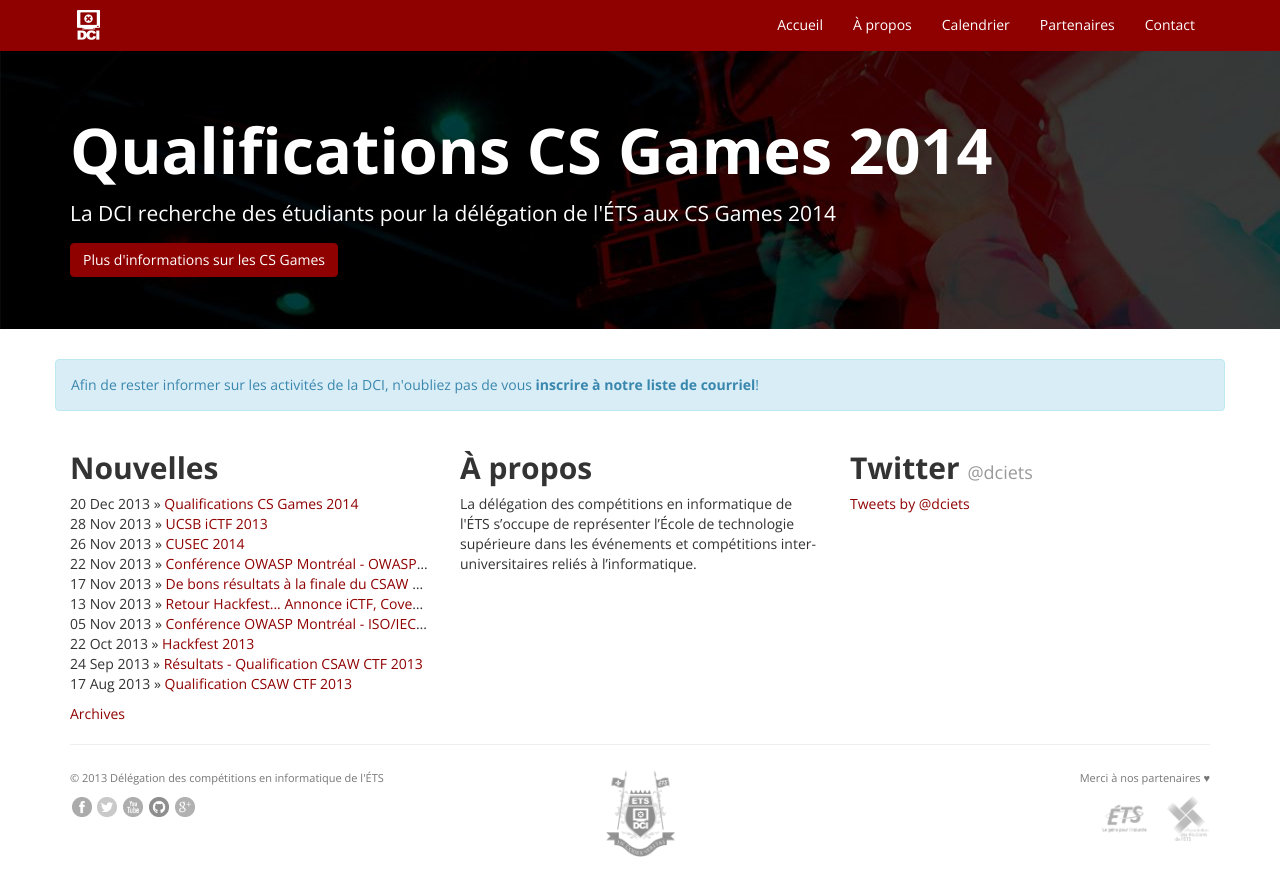
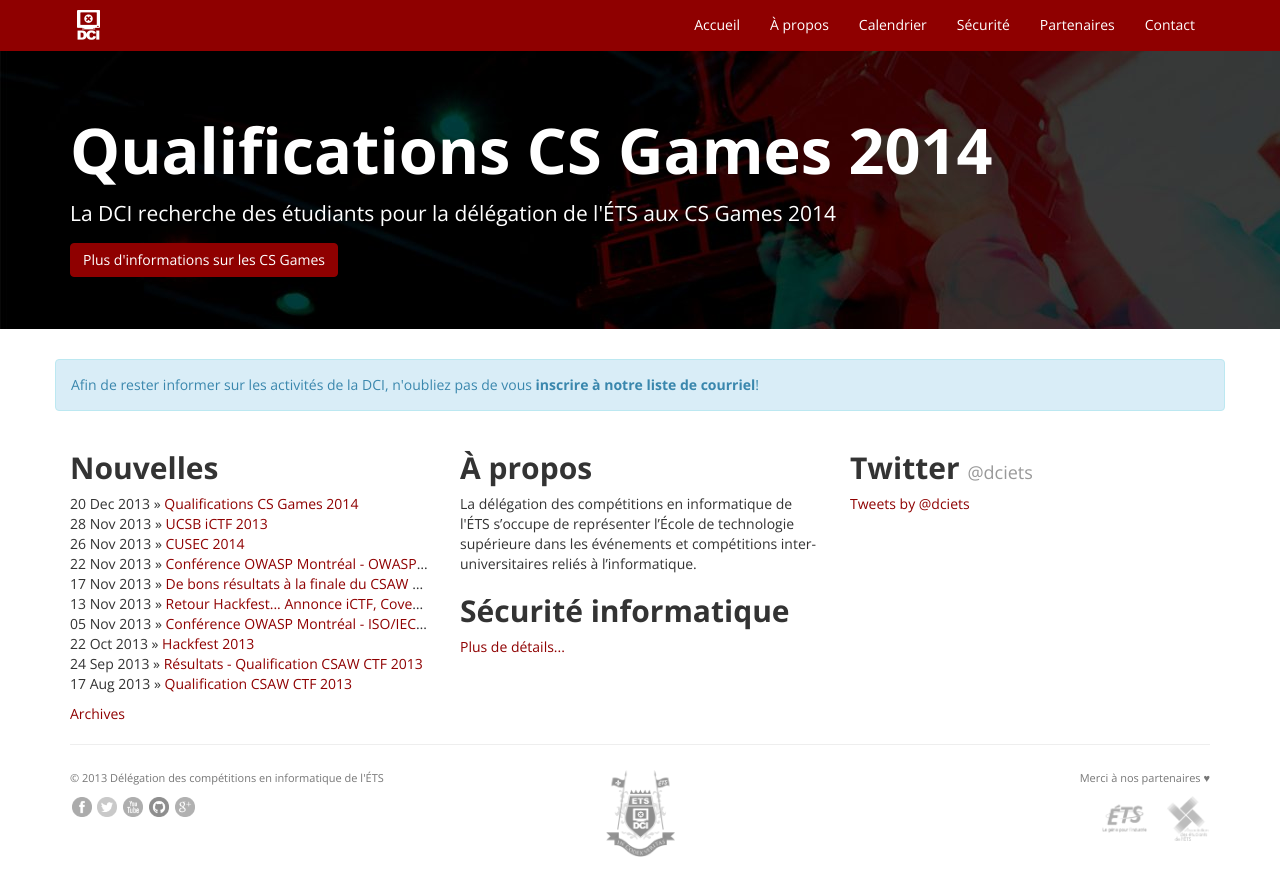
Before and after one commit to dciets/dciets.github.io, a Jekyll site: the page built from index.html, in a window 1280 px wide. Shown: the top 896 px of the page. Built offline with Jekyll 4.4.1, drawn with Linux system fonts in a browser that asks for light colours; Markdown is read by kramdown in place of the engine named in the settings; comment, search, counter and statistics services are not loaded.

Commit message:
Added links

```diff
--- a/_includes/header.html
+++ b/_includes/header.html
@@ -56,6 +56,9 @@
               <a href='/calendrier'>Calendrier</a>
             </li>
             <li>
+              <a href='/securite'>Sécurité</a>
+            </li>
+            <li>
               <a href='/partenaires'>Partenaires</a>
             </li>
             <li>
--- a/index.html
+++ b/index.html
@@ -33,6 +33,8 @@ layout: default
       <div>
       <div class="fb-like" data-href="http://www.facebook.com/dciets" data-width="280" data-layout="standard" data-action="like" data-show-faces="true" data-share="false"></div>
       </div>
+      <h2>Sécurité informatique</h2>
+      <a href="/securite">Plus de détails...</a>
     </div>
     <div class='col-md-4'>
       <h2>Twitter <a href="http://twitter.com/dciets/"><small>@dciets</small></a></h2>
```
